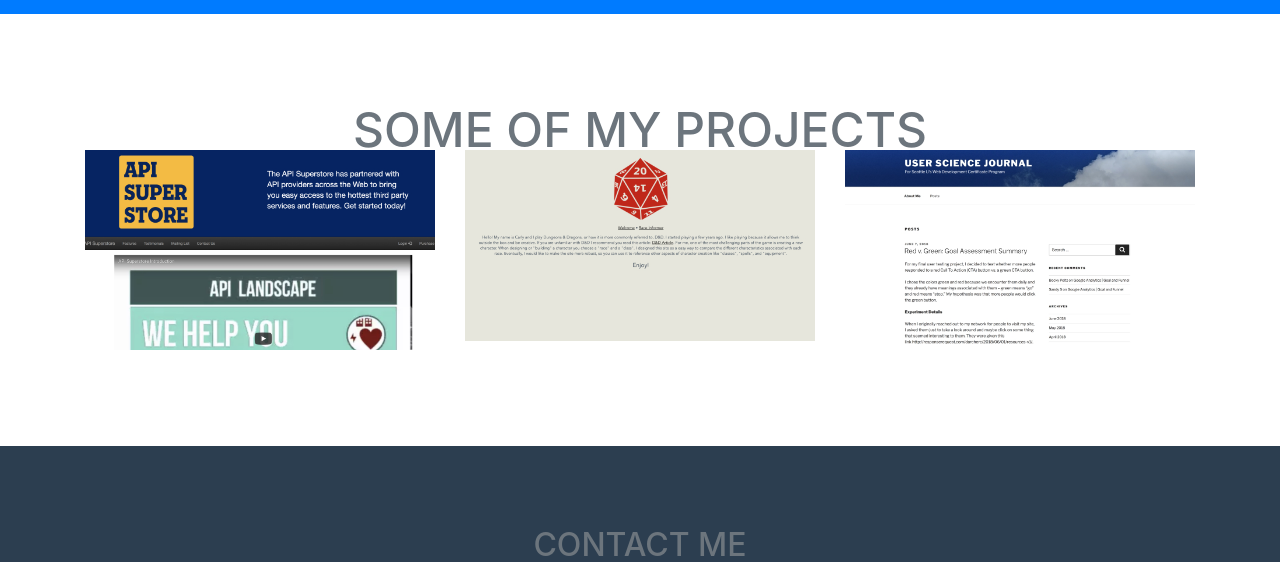
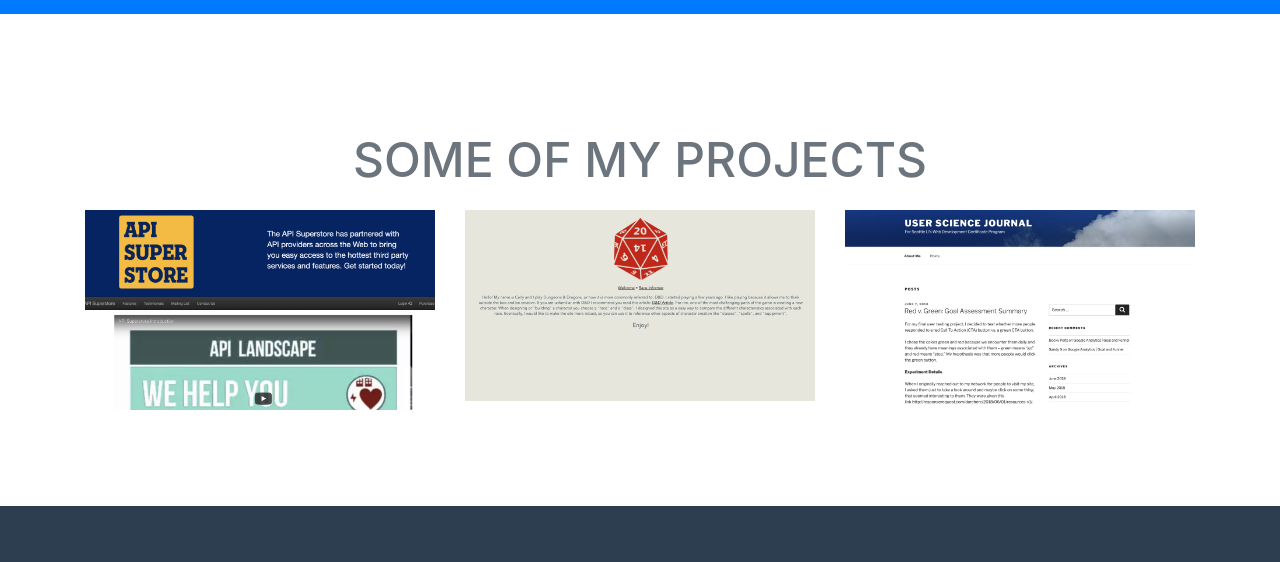
Before and after one commit to csdarcher/csdarcher.github.io, a website with bundled scripts: page index.html in a window 1280 px wide. Shown: the part 770-1332 px from the top of the page. Built offline with nearby package versions, Linux system fonts and the light colour scheme.

Commit message:
Adding Padding

```diff
--- a/css/main.css
+++ b/css/main.css
@@ -169,6 +169,10 @@ body {
     margin-bottom: -15px;
   }
 
+  .portfolio h2 {
+    padding: 30px;
+  }
+
   .portfolio .portfolio-item {
     position: relative;
     display: block;
@@ -245,6 +249,10 @@ body {
     color: #fff;
   }
 
+  .footer h2 {
+    padding: 30px;
+  }
+
   .copyright {
     background-color: #1a252f;
   }
```
